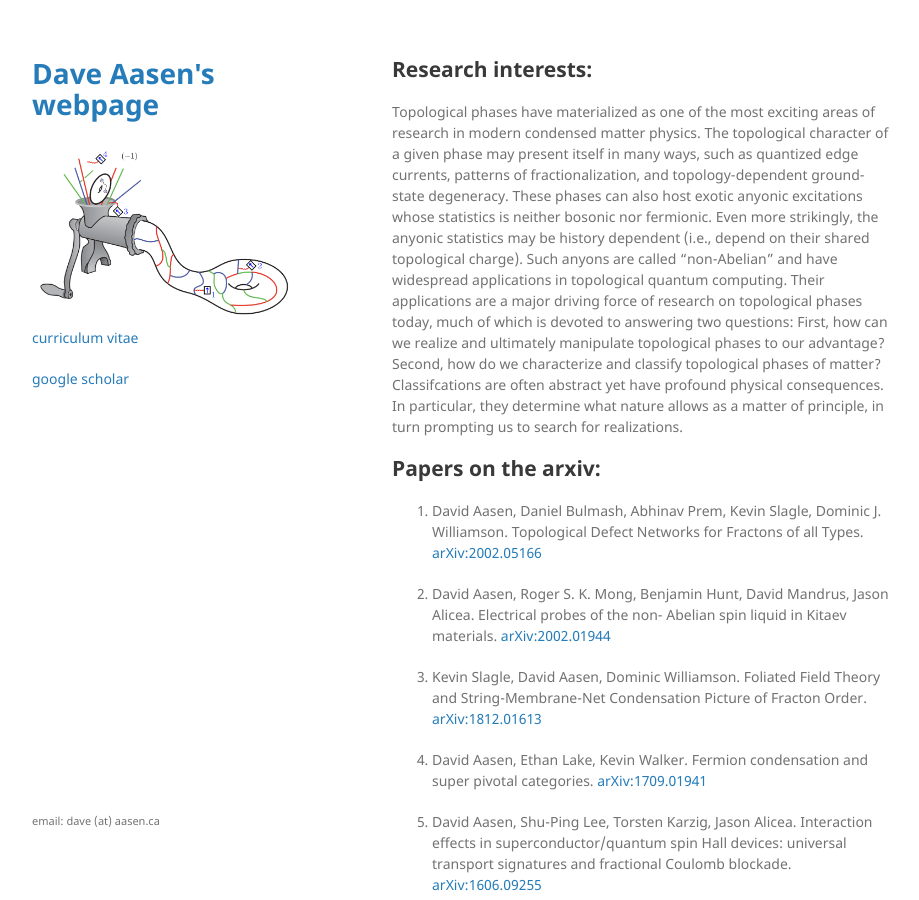
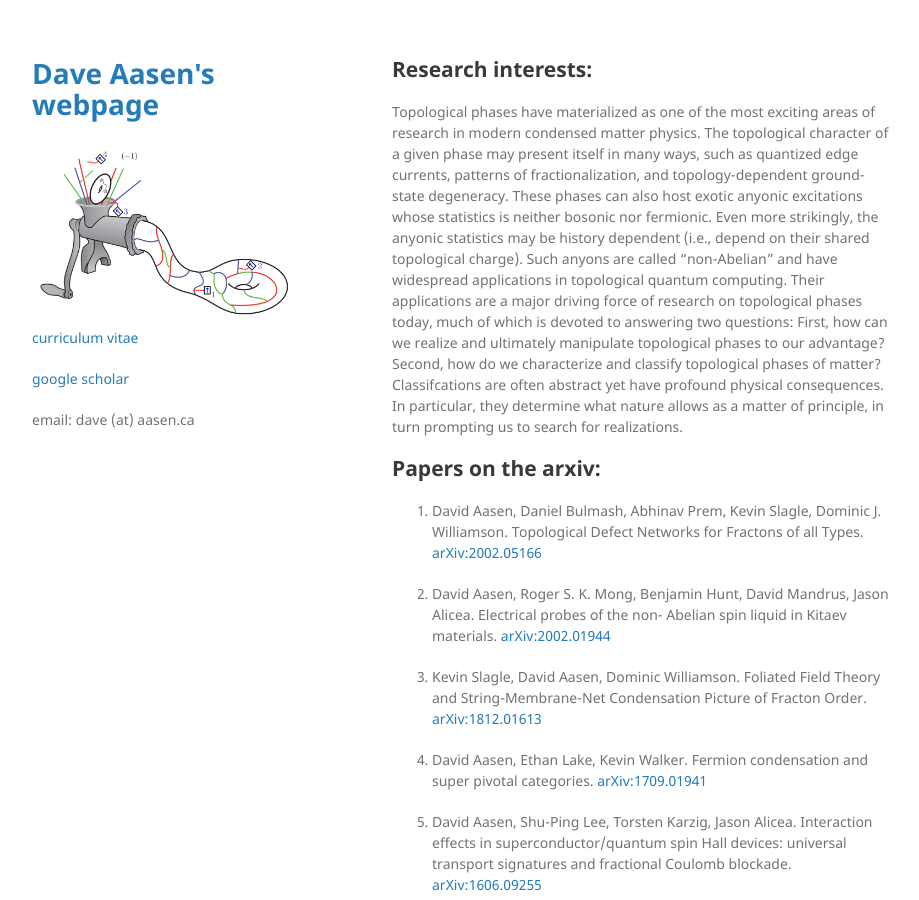
Before and after one commit to davidaasen/davidaasen.github.io, a Jekyll site: the page built from index.md, in a window 1280 px wide and 900 px high. Shown: the whole window, without its empty margins (178-1097 px from the left). Built offline with Jekyll 4.4.1, drawn with Linux system fonts in a browser that asks for light colours; our own code applies the rules of GitHub Pages for plain Markdown files; part of the change alters nothing that is shown.

Commit message:
Update default.html

```diff
--- a/_layouts/default.html
+++ b/_layouts/default.html
@@ -23,6 +23,7 @@
 
         <p><a href="{{ "/CV.html" | absolute_url }}">{{ site.description | default: site.github.repository_name }}</a></p>
         <p><a href="{{ "https://scholar.google.com/citations?user=vNuuzc8AAAAJ&hl=en" }}">google scholar</a></p>
+        <p>email: dave (at) aasen.ca </p>
 
 
 
@@ -65,7 +66,7 @@ s.setAttribute('data-timestamp', +new Date());
         {% if site.github.is_project_page %}
         <p>This project is maintained by <a href="{{ site.github.owner_url }}">{{ site.github.owner_name }}</a></p>
         {% endif %}
-        <p><small>email: dave (at) aasen.ca </small></p>
+        <p><small> </small></p>
       </footer>
     </div>
     <script src="{{ "/assets/js/scale.fix.js" | relative_url }}"></script>
```
